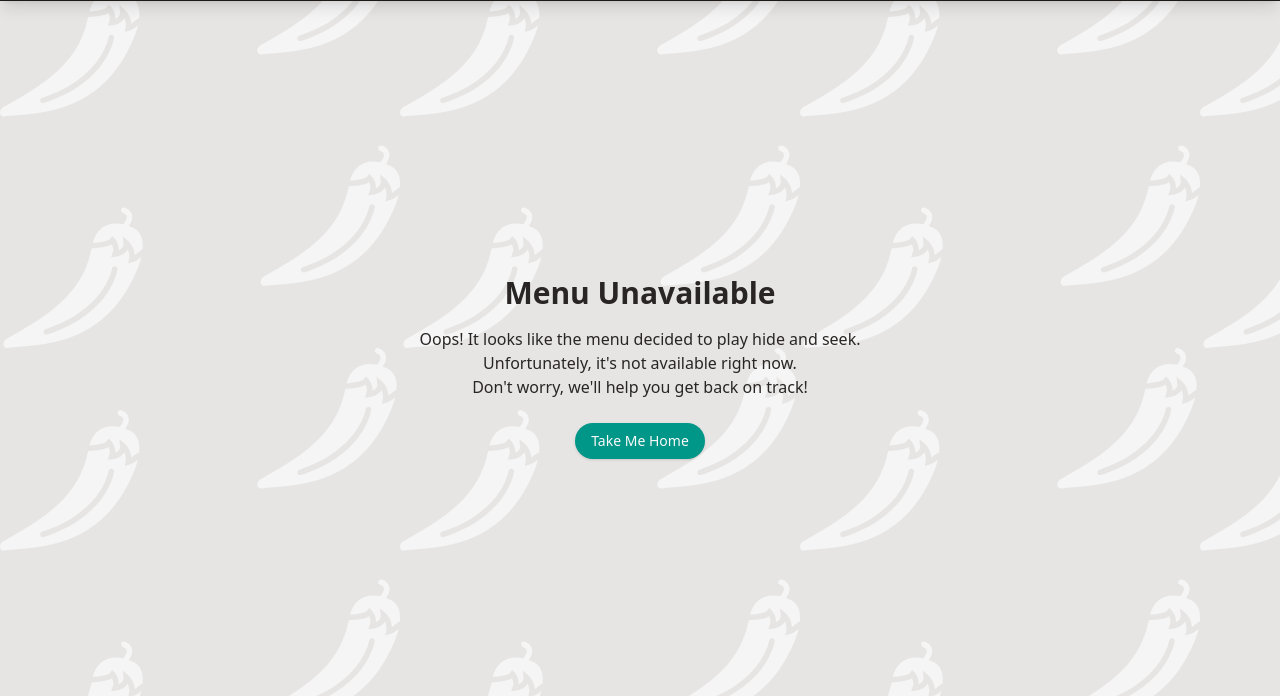
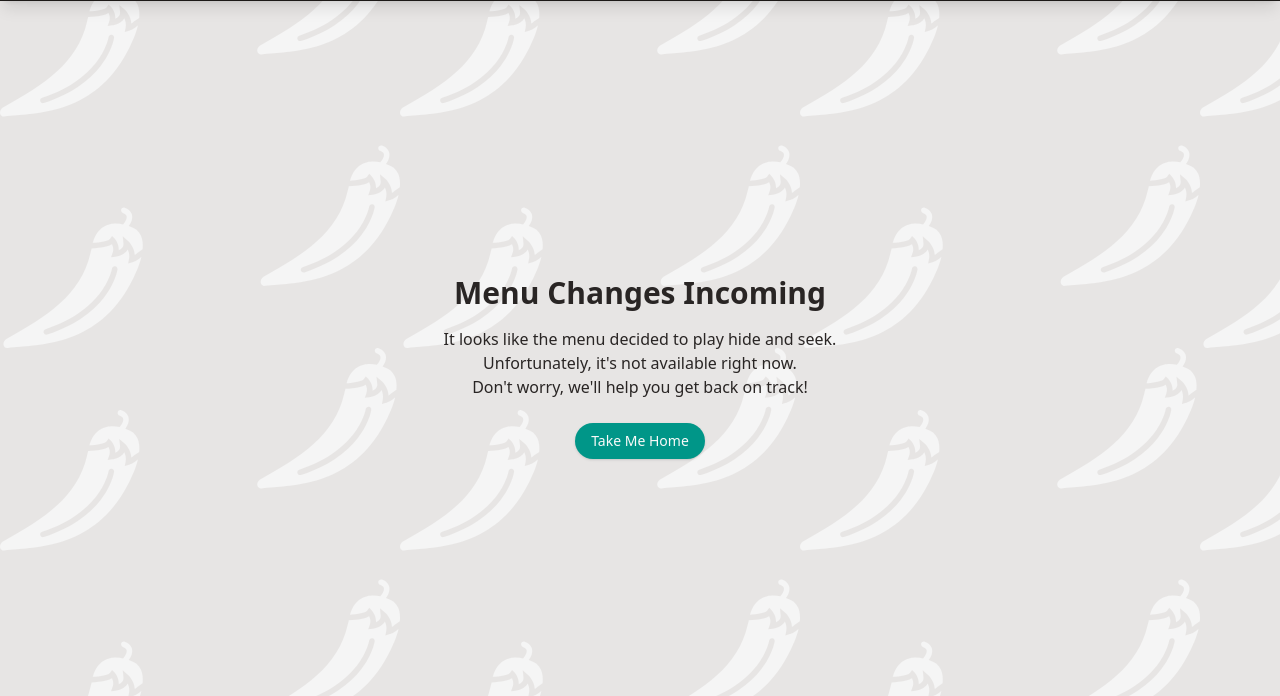
Before and after one commit to rileysklar/tolberts, an Astro site: page /menu in a window 1280 px wide. Shown: the part 86-782 px from the top of the page. Built offline with nearby package versions, Linux system fonts and the light colour scheme; Astro itself is replaced by a stand-in of ours; no server answers.

Commit message:
fix menu fallbacks

```diff
--- a/src/pages/menu.astro
+++ b/src/pages/menu.astro
@@ -37,11 +37,11 @@ if (isAvailable) {
     class="h-screen-minus-55 flex items-center justify-center p-6 text-center shadow-md"
   >
     <div class="max-w-md">
-      <h1 class="mb-4 text-3xl font-bold">Menu Unavailable</h1>
+      <h1 class="mb-4 text-3xl font-bold">Menu Changes Incoming</h1>
 
       <p class="mb-6">
-        Oops! It looks like the menu decided to play hide and seek.
-        Unfortunately, it's not available right now.
+        It looks like the menu decided to play hide and seek. Unfortunately,
+        it's not available right now.
         <br /> Don't worry, we'll help you get back on track!
       </p>
       <a href="/">
```
